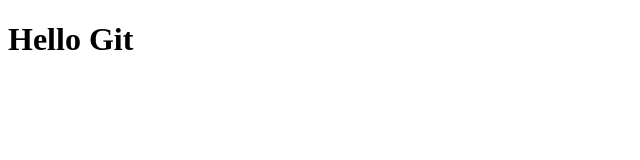
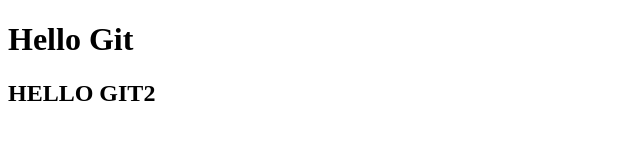
Before and after one commit to ArkiLee/Git_VSCode_Connect, a plain HTML site: page index.html in a window 1280 px wide. Shown: the whole page, without its empty margins (0-640 px from the left). Drawn offline with Linux system fonts and the light colour scheme.

Commit message:
[COMMIT]2

```diff
--- a/index.html
+++ b/index.html
@@ -8,5 +8,6 @@
 </head>
 <body>
     <h1>Hello Git</h1>
+    <H2>HELLO GIT2</H2>
 </body>
 </html>
```
